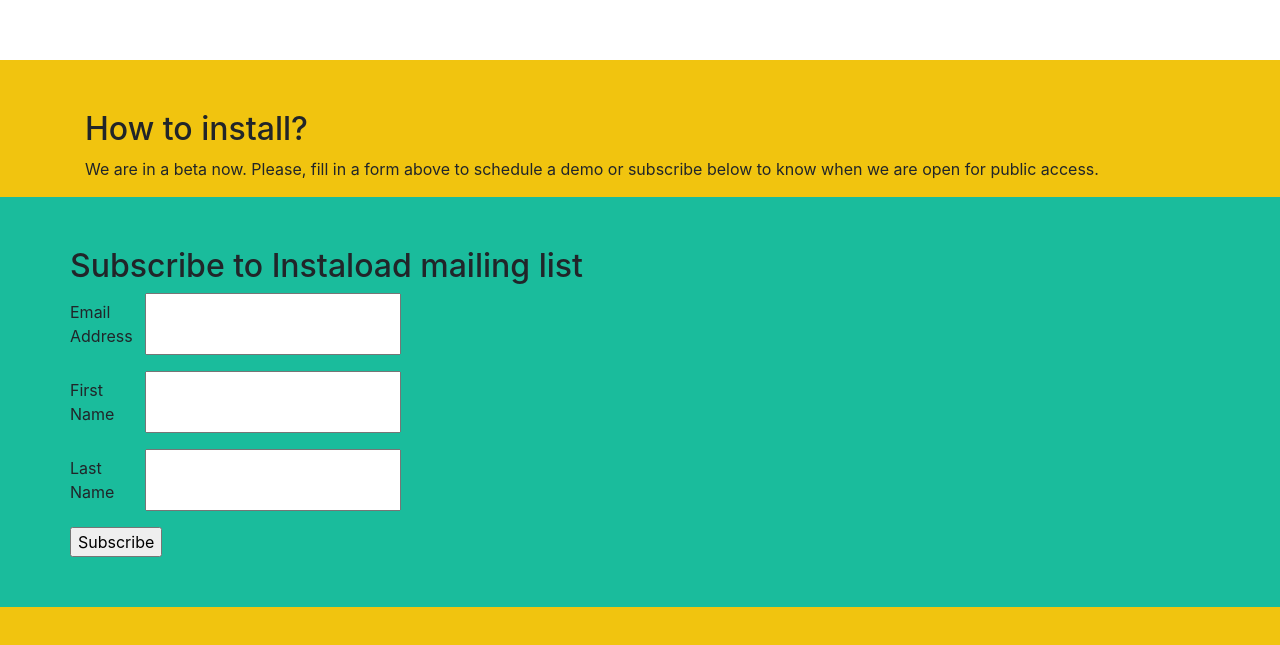
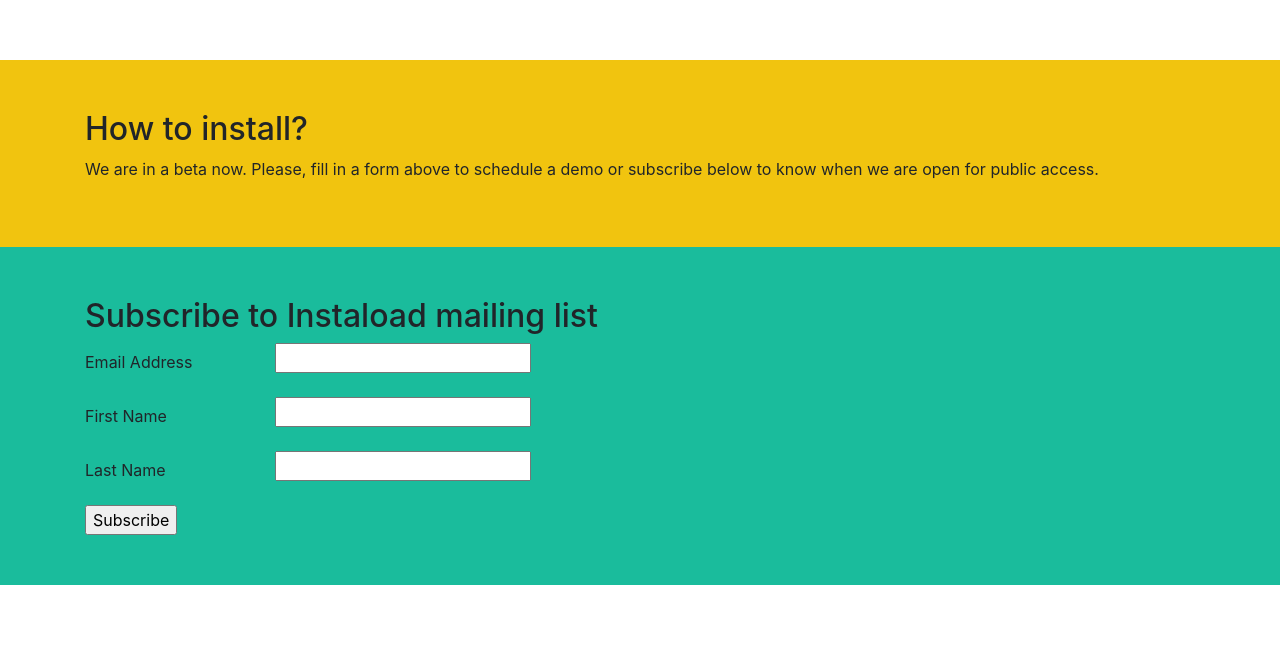
Before and after one commit to instaload/instaload.github.io, a plain HTML site: page index.html in a window 1280 px wide. Shown: the part 1475-2120 px from the top of the page. After the commit the page ends 2060 px from the top, so only its background shows below. Drawn offline with nearby package versions, Linux system fonts and the light colour scheme; a script that the page names is missing.

Commit message:
Update index.html

```diff
--- a/index.html
+++ b/index.html
@@ -92,11 +92,11 @@
 
   </div>
   </div>
-</div>
+  </div>
+  </div>
 
   <div class="block-container" style="background-color: #1abc9c; ">
   <div class="container">
-  <div class="row">
 
 
 <!-- Begin MailChimp Signup Form -->
@@ -106,15 +106,21 @@
 	<h2>Subscribe to Instaload mailing list</h2>
 <div class="mc-field-group form-group row">
 	<label for="mce-EMAIL" class="col-sm-2 col-form-label">Email Address </label>
-	<input type="email" value="" name="EMAIL" class="required email" id="mce-EMAIL">
+	<div class="col-sm-10">
+		<input type="email" value="" name="EMAIL" class="required email" id="mce-EMAIL">
+	</div>
 </div>
 <div class="mc-field-group form-group row">
 	<label for="mce-FNAME" class="col-sm-2 col-form-label">First Name </label>
-	<input type="text" value="" name="FNAME" class="" id="mce-FNAME">
+	<div class="col-sm-10">
+		<input type="text" value="" name="FNAME" class="" id="mce-FNAME">
+	</div>
 </div>
 <div class="mc-field-group form-group row">
 	<label for="mce-LNAME" class="col-sm-2 col-form-label">Last Name </label>
-	<input type="text" value="" name="LNAME" class="" id="mce-LNAME">
+	<div class="col-sm-10">
+		<input type="text" value="" name="LNAME" class="" id="mce-LNAME">
+	</div>
 </div>
 <!--
 <div class="mc-field-group size1of2">
@@ -140,7 +146,6 @@
 <!--End mc_embed_signup-->
 
   </div>
-  </div>
  </div>
 
 
```
